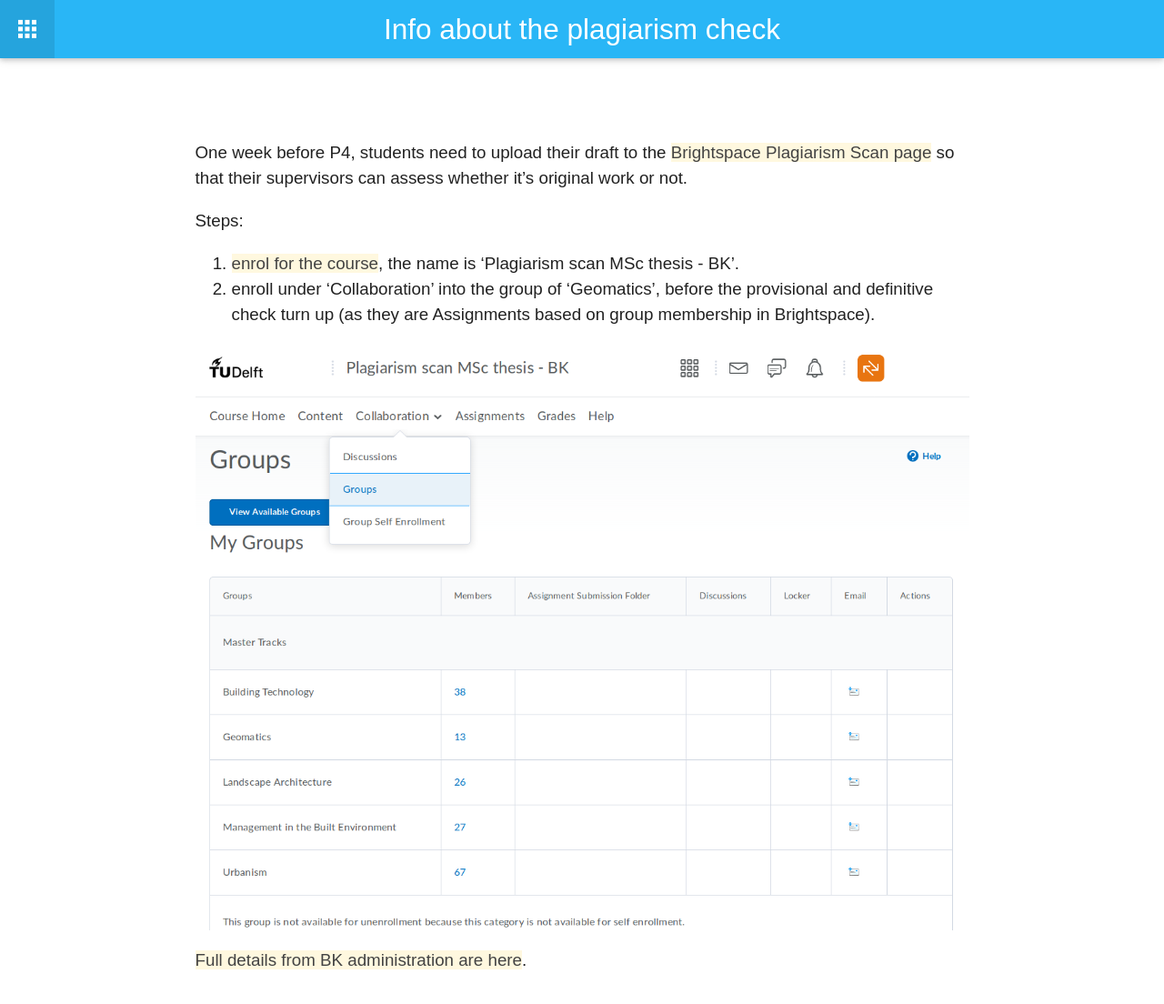
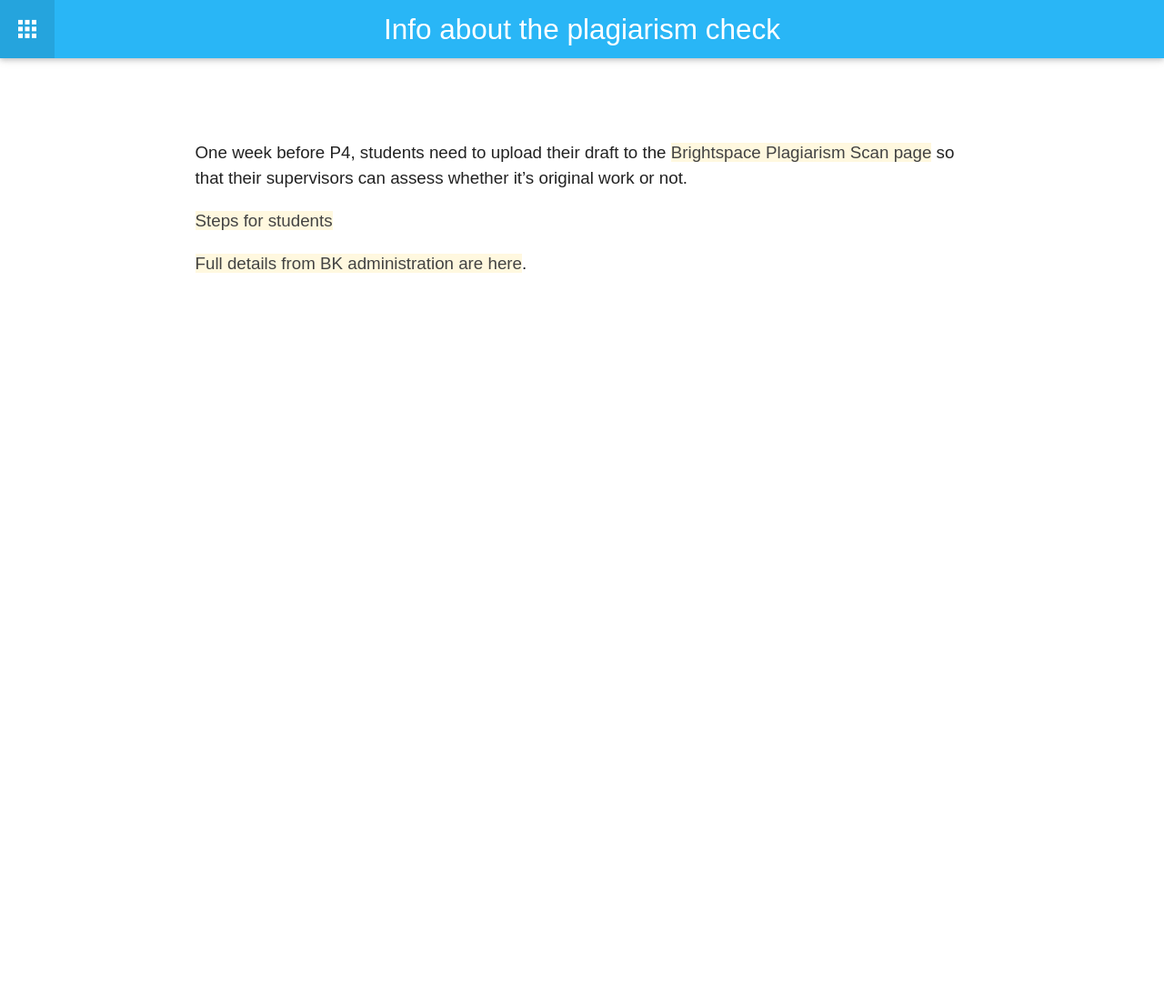
Before and after one commit to tudelft3d/geo2020, a Jekyll site: the page built from plagiarism/plagiarism.md, in a window 1280 px wide. Shown: the whole page at 91% size. Built offline with Jekyll 4.4.1, drawn with Linux system fonts in a browser that asks for light colours; nearby versions of some CDN libraries; after the commit the page ends 900 px from its top, so only the background shows below that.

Commit message:
pdf from admin about plagiarism

```diff
--- a/plagiarism/plagiarism.md
+++ b/plagiarism/plagiarism.md
@@ -6,11 +6,6 @@
 
 One week before P4, students need to upload their draft to the [Brightspace Plagiarism Scan page](https://brightspace.tudelft.nl/d2l/home/47493) so that their supervisors can assess whether it's original work or not.
 
-Steps:
-
-1. [enrol for the course](https://brightspace-cc.tudelft.nl/), the name is 'Plagiarism scan MSc thesis - BK'.
-2. enroll under 'Collaboration' into the group of 'Geomatics', before the provisional and definitive check turn up (as they are Assignments based on group membership in Brightspace).
-
-![](collaboration.png)
+[Steps for students](instructions.pdf)
 
 [Full details from BK administration are here](Nieuw_Teacher_mail_V4.docx).
```
Also changed, not shown: 1 other file.
